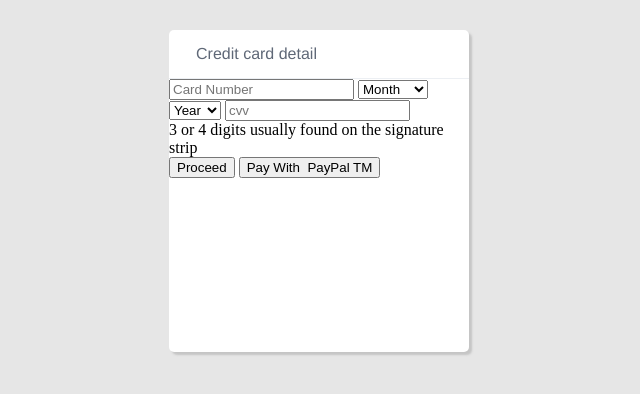
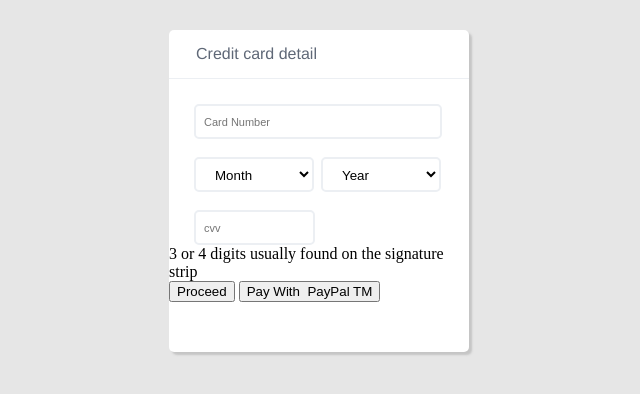
Before and after one commit to AndriusJas1/form-gitt, a plain HTML site: page index.html in a window 1280 px wide. Shown: the whole page, without its empty margins (321-961 px from the left). Drawn offline with Linux system fonts and the light colour scheme.

Commit message:
added input style for input in index.html

```diff
--- a/CSS/style.css
+++ b/CSS/style.css
@@ -18,3 +18,51 @@ body {
     border-bottom: 1px solid #eceff3;
     font-family: "Franklin Gothic Medium", "Arial Narrow", Arial, sans-serif;
   }
+  #cnumber {
+    border: 2px solid #eceff3;
+    margin-top: 25px;
+    margin-left: 25px;
+    border-radius: 5px;
+    height: 15px;
+    width: 228px;
+    padding: 8px;
+    font-size: 11px;
+    background-color: white;
+  }
+  #month {
+    border: 2px solid #eceff3;
+    margin-top: 18px;
+    margin-left: 25px;
+    border-radius: 5px;
+    padding-top: 8px;
+    padding-bottom: 8px;
+    height: 35px;
+    width: 120px;
+    padding-left: 15px;
+    background-color: white;
+  }
+  #year {
+    border: 2px solid #eceff3;
+    margin-top: 18px;
+    border-radius: 5px;
+    padding-top: 8px;
+    padding-bottom: 8px;
+    margin-left: 3px;
+    height: 35px;
+    width: 120px;
+    padding-left: 15px;
+    background-color: white;
+  }
+  #cvv {
+    border: 2px solid #eceff3;
+    margin-top: 18px;
+    margin-left: 25px;
+    border-radius: 5px;
+    width: 107px;
+    padding-left: 8px;
+    height: 15px;
+    padding-top: 8px;
+    padding-bottom: 8px;
+    font-size: 11px;
+    background-color: white;
+  }
```
